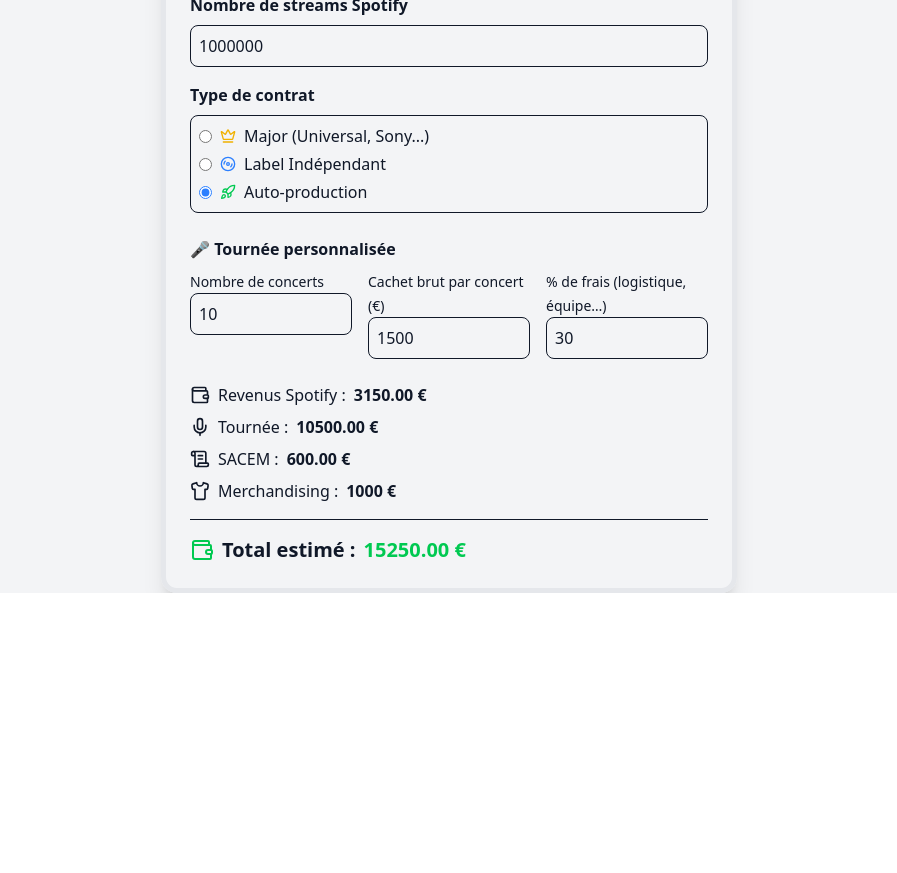
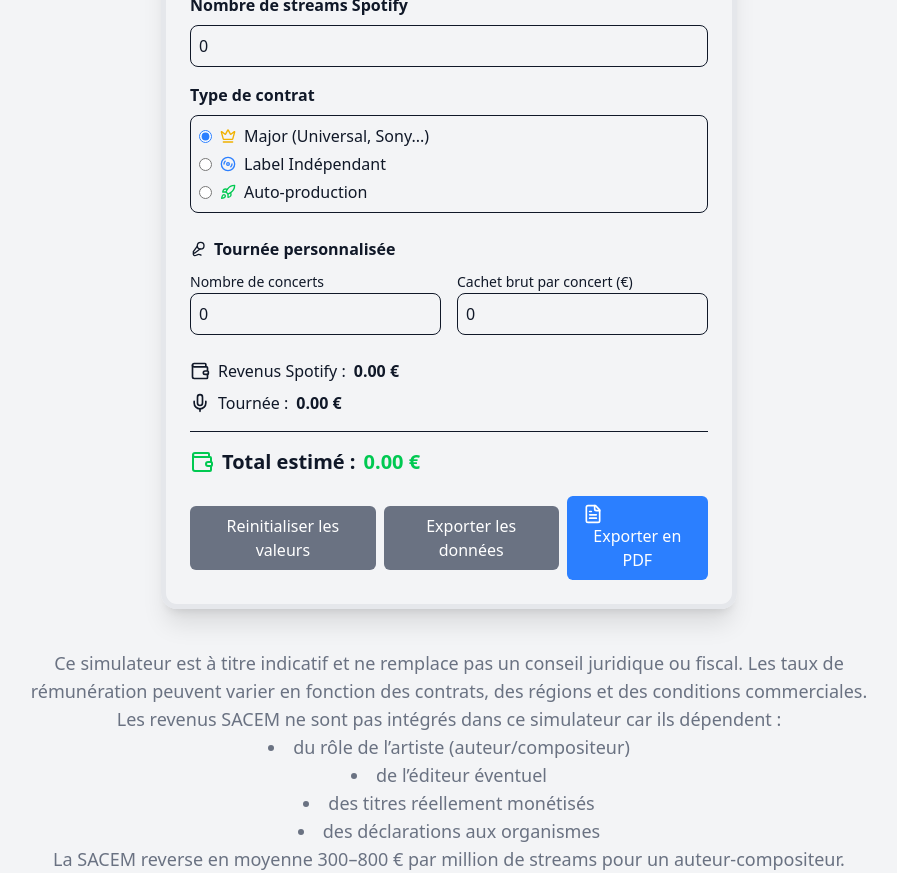
Before and after one commit to JoeLeDev/MusicRevenues, a React (Vite) app: page / in a window 1280 px wide. Shown: the part 220-1093 px from the top of the page, without its empty margins (191-1088 px from the left). Before the commit the page ends 813 px from the top, so only its background shows below. Built offline with nearby package versions, Linux system fonts and the light colour scheme.

Commit message:
Logic update

```diff
--- a/package.json
+++ b/package.json
@@ -11,6 +11,7 @@
   },
   "dependencies": {
     "@tailwindcss/vite": "^4.1.11",
+    "jspdf": "^3.0.1",
     "react": "^19.1.0",
     "react-dom": "^19.1.0",
     "tailwindcss": "^4.1.11"
--- a/src/pages/Music.jsx
+++ b/src/pages/Music.jsx
@@ -3,14 +3,15 @@ import {
   Music,
   Wallet,
   Mic,
-  ScrollText,
-  Shirt,
   Crown,
   Disc3,
+  MicVocal,
   Rocket,
   Menu,
-  X
+  X,
+  FileText
 } from 'lucide-react';
+import jsPDF from 'jspdf';
 
 const contractOptions = [
   {
@@ -31,14 +32,13 @@ const contractOptions = [
 ];
 
 export default function MusicRevenueSimulator() {
-  const [streams, setStreams] = useState(1000000);
-  const [contract, setContract] = useState('auto');
+  const [streams, setStreams] = useState(0);
+  const [contract, setContract] = useState('major');
   const [showContracts, setShowContracts] = useState(false);
 
   // Tournée personnalisée
-  const [concerts, setConcerts] = useState(10);
-  const [cachetBrut, setCachetBrut] = useState(1500);
-  const [fraisPourcentage, setFraisPourcentage] = useState(30);
+  const [concerts, setConcerts] = useState(0);
+  const [cachetBrut, setCachetBrut] = useState(0);
 
   const getSpotifyRevenue = () => {
     const revenue = 3500 * (streams / 1000000);
@@ -55,8 +55,7 @@ export default function MusicRevenueSimulator() {
   };
 
   const getTourRevenue = () => {
-    const netPerConcert = cachetBrut * (1 - fraisPourcentage / 100);
-    const totalNet = concerts * netPerConcert;
+    const totalNet = concerts * cachetBrut;
 
     switch (contract) {
       case 'major':
@@ -69,29 +68,70 @@ export default function MusicRevenueSimulator() {
     }
   };
 
-  const getSacemRevenue = () => {
-    switch (contract) {
-      case 'major':
-        return 600 * 0.12;
-      case 'indie':
-      case 'auto':
-        return 600;
-      default:
-        return 0;
-    }
-  };
-
   const getOtherRevenues = () => {
     const tour = getTourRevenue();
-    const sacem = getSacemRevenue();
-    const merch = contract === 'major' ? 500 : 1000;
-    return tour + sacem + merch;
+    return tour;
   };
 
   const totalRevenue = getSpotifyRevenue() + getOtherRevenues();
 
+  const getContractLabel = (contractValue) => {
+    const option = contractOptions.find(opt => opt.value === contractValue);
+    return option ? option.label : contractValue;
+  };
+
+  const exportToPDF = () => {
+    const doc = new jsPDF();
+
+    // Titre
+    doc.setFontSize(20);
+    doc.setFont('helvetica', 'bold');
+    doc.text('Simulateur de Revenus Musicaux', 20, 30);
+
+    // Date
+    doc.setFontSize(12);
+    doc.setFont('helvetica', 'normal');
+    doc.text(`Généré le: ${new Date().toLocaleDateString('fr-FR')}`, 20, 45);
+
+    // Informations de base
+    doc.setFontSize(14);
+    doc.setFont('helvetica', 'bold');
+    doc.text('Paramètres', 20, 65);
+
+    doc.setFontSize(12);
+    doc.setFont('helvetica', 'normal');
+    doc.text(`Streams Spotify: ${streams.toLocaleString('fr-FR')}`, 20, 80);
+    doc.text(`Type de contrat: ${getContractLabel(contract)}`, 20, 95);
+    doc.text(`Nombre de concerts: ${concerts}`, 20, 110);
+    doc.text(`Cachet brut par concert: ${cachetBrut.toLocaleString('fr-FR')} €`, 20, 125);
+
+    // Calculs
+    doc.setFontSize(14);
+    doc.setFont('helvetica', 'bold');
+    doc.text('Revenus estimés', 20, 150);
+
+    doc.setFontSize(12);
+    doc.setFont('helvetica', 'normal');
+    doc.text(`Revenus Spotify: ${getSpotifyRevenue().toFixed(2)} €`, 20, 165);
+    doc.text(`Revenus tournée: ${getTourRevenue().toFixed(2)} €`, 20, 180);
+
+    // Total
+    doc.setFontSize(16);
+    doc.setFont('helvetica', 'bold');
+    doc.text(`Total estimé: ${totalRevenue.toFixed(2)} €`, 20, 200);
+
+    // Note de bas de page
+    doc.setFontSize(10);
+    doc.setFont('helvetica', 'italic');
+    doc.text('Ce simulateur est à titre indicatif et ne remplace pas un conseil juridique ou fiscal.', 20, 220);
+    doc.text('Les taux de rémunération peuvent varier en fonction des contrats et des conditions commerciales.', 20, 230);
+
+    // Sauvegarde du PDF
+    doc.save('simulateur-revenus-musicaux.pdf');
+  };
+
   return (
-    <div className="min-h-screen bg-gray-100 flex items-center justify-center flex-col dark:bg-gray-900">
+    <div className="min-h-screen bg-gray-100 flex items-center justify-center flex-col dark:bg-gray-900 ">
        <h1 className="text-2xl text-gray-900  font-bold sm:text-4xl dark:text-white">Simulateur de Revenus Musicaux</h1>
        <p className="text-sm text-gray-500 sm:text-lg sm:w-2/3 text-center dark:text-white">Simulez vos revenus musicaux en fonction de votre contrat, de vos streams Spotify, de vos concerts et de vos frais.</p>
     <div className="max-w-xl mx-auto mt-10 justify-center p-6 rounded-2xl shadow-xl  text-gray-900 border-5 border-gray-200 dark:bg-gray-800 dark:text-white">
@@ -105,6 +145,7 @@ export default function MusicRevenueSimulator() {
         type="number"
         className="w-full p-2 rounded-lg border dark:bg-gray-800"
         value={streams}
+        placeholder="Veuillez entrer le nombre d'auditeurs sur Spotify de l'artiste"
         onChange={(e) => setStreams(parseInt(e.target.value))}
         min={0}
         />
@@ -136,14 +177,15 @@ export default function MusicRevenueSimulator() {
       </div>
 
       <div className="mt-6 space-y-2">
-        <label className="block font-semibold">🎤 Tournée personnalisée</label>
-        <div className="grid grid-cols-1 md:grid-cols-3 gap-4">
+        <label className="flex items-center gap-2 font-semibold"><MicVocal className="w-4 h-4 text-gray-900 dark:text-white" /> Tournée personnalisée</label>
+        <div className="grid grid-cols-1 md:grid-cols-2 gap-4">
           <div>
             <label className="text-sm">Nombre de concerts</label>
             <input
               type="number"
               className="w-full p-2 rounded-lg border dark:bg-gray-800"
               value={concerts}
+              placeholder="Nombre de concerts"
               onChange={(e) => setConcerts(parseInt(e.target.value))}
               min={0}
               />
@@ -154,19 +196,9 @@ export default function MusicRevenueSimulator() {
               type="number"
               className="w-full p-2 rounded-lg border dark:bg-gray-800"
               value={cachetBrut}
+              placeholder="Cachet brut par concert"
               onChange={(e) => setCachetBrut(parseInt(e.target.value))}
               min={0}
-              />
-          </div>
-          <div>
-            <label className="text-sm">% de frais (logistique, équipe…)</label>
-            <input
-              type="number"
-              className="w-full p-2 rounded-lg border dark:bg-gray-800"
-              value={fraisPourcentage}
-              onChange={(e) => setFraisPourcentage(parseInt(e.target.value))}
-              min={0}
-              max={100}
               />
           </div>
         </div>
@@ -175,15 +207,51 @@ export default function MusicRevenueSimulator() {
       <div className="mt-6 space-y-2">
         <p className="flex items-center gap-2"><Wallet className="w-5 h-5" /> Revenus Spotify : <strong>{getSpotifyRevenue().toFixed(2)} €</strong></p>
         <p className="flex items-center gap-2"><Mic className="w-5 h-5" /> Tournée : <strong>{getTourRevenue().toFixed(2)} €</strong></p>
-        <p className="flex items-center gap-2"><ScrollText className="w-5 h-5" /> SACEM : <strong>{getSacemRevenue().toFixed(2)} €</strong></p>
-        <p className="flex items-center gap-2"><Shirt className="w-5 h-5" /> Merchandising : <strong>{contract === 'major' ? '500' : '1000'} €</strong></p>
         <hr className="my-4" />
         <p className="text-xl font-bold flex items-center gap-2">
           <Wallet className="w-6 h-6 text-green-500" />
           Total estimé : <span className="text-green-500">{totalRevenue.toFixed(2)} €</span>
         </p>
-      </div>
+        </div>
+        <div className="flex items-center gap-2 mt-5">
+
+        <button className="bg-gray-500 text-white px-4 py-2 rounded-md" onClick={() => window.location.reload()}>
+          Reinitialiser les valeurs
+        </button>
+            <button className="bg-gray-500 text-white px-4 py-2 rounded-md" onClick={() => {
+                const data = {
+                    streams,
+                    contract,
+                    concerts,
+                    cachetBrut,
+                    totalRevenue
+                };
+                const json = JSON.stringify(data);
+                const blob = new Blob([json], { type: 'application/json' });
+                const url = URL.createObjectURL(blob);
+                const a = document.createElement('a');
+                a.href = url;
+                a.download = 'data.json';
+                a.click();
+                URL.revokeObjectURL(url);
+            }}>
+        Exporter les données</button>
+        <button className="bg-blue-500 text-white px-4 py-2 rounded-md" onClick={exportToPDF}>
+          <FileText className="w-5 h-5 mr-2" /> Exporter en PDF
+        </button>
+        </div>
     </div>
+    <p className="text-sm text-gray-500 sm:text-lg sm:w-2/3 text-center dark:text-white mt-10 2xl:w-1/2">
+    Ce simulateur est à titre indicatif et ne remplace pas un conseil juridique ou fiscal. Les taux de rémunération peuvent varier en fonction des contrats, des régions et des conditions commerciales.
+    Les revenus SACEM ne sont pas intégrés dans ce simulateur car ils dépendent :
+    <ul className="list-disc list-inside">
+      <li>du rôle de l’artiste (auteur/compositeur)</li>
+      <li>de l’éditeur éventuel</li>
+      <li>des titres réellement monétisés</li>
+      <li>des déclarations aux organismes</li>
+    </ul>
+    <p>La SACEM reverse en moyenne 300–800 € par million de streams pour un auteur-compositeur.</p>
+    </p>
 </div>
   );
 }
--- /dev/null
+++ b/tailwind.config.js
@@ -0,0 +1,12 @@
+module.exports = {
+    theme: {
+      extend: {},
+      screens: {
+        sm: '640px',   // smartphones
+        md: '768px',   // tablettes
+        lg: '1024px',  // laptops
+        xl: '1280px',  // desktop
+        '2xl': '1536px' // très grands écrans
+      }
+    }
+  }
```
Also changed, not shown: 1 other file (tests, documents, lock files or other folders).
